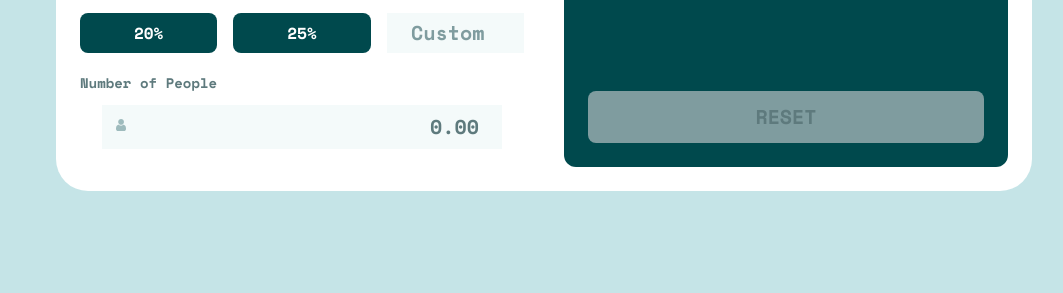
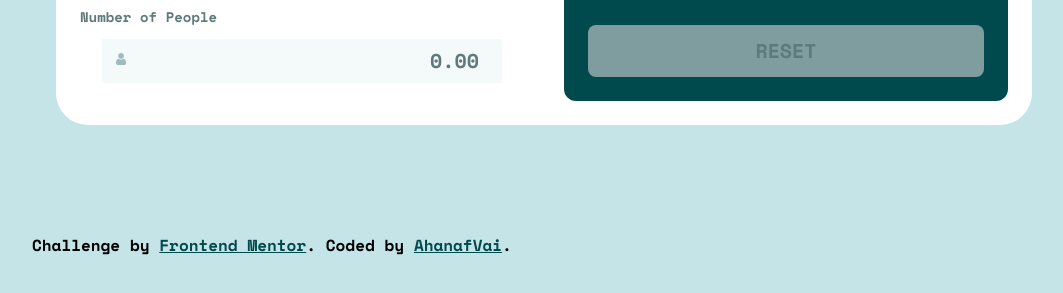
Before and after one commit to AhanafVai/FR_tip-calculator, a website: page index.html in a window 1280 px wide. Shown: the part 489-782 px from the top of the page, without its empty margins (96-1159 px from the left). Drawn offline with nearby package versions, Linux system fonts and the light colour scheme.

Commit message:
Added attribution

```diff
--- a/index.html
+++ b/index.html
@@ -177,11 +177,20 @@
         </div>
       </section>
     </div>
+    <div class="attribution">
+      Challenge by
+      <a
+        class="underline text-veryDarkCyan hover:text-white"
+        href="https://www.frontendmentor.io?ref=challenge"
+        target="_blank"
+        >Frontend Mentor</a
+      >. Coded by
+      <a
+        class="underline text-veryDarkCyan hover:text-white"
+        href="https://github.com/AhanafVai"
+        >AhanafVai</a
+      >.
+    </div>
     <script src="app.js"></script>
   </body>
 </html>
-
-<!-- <div class="attribution">
-    Challenge by <a href="https://www.frontendmentor.io?ref=challenge" target="_blank">Frontend Mentor</a>.
-    Coded by <a href="#">Your Name Here</a>.
-  </div> -->
```
Also changed, not shown: css/style.css.
